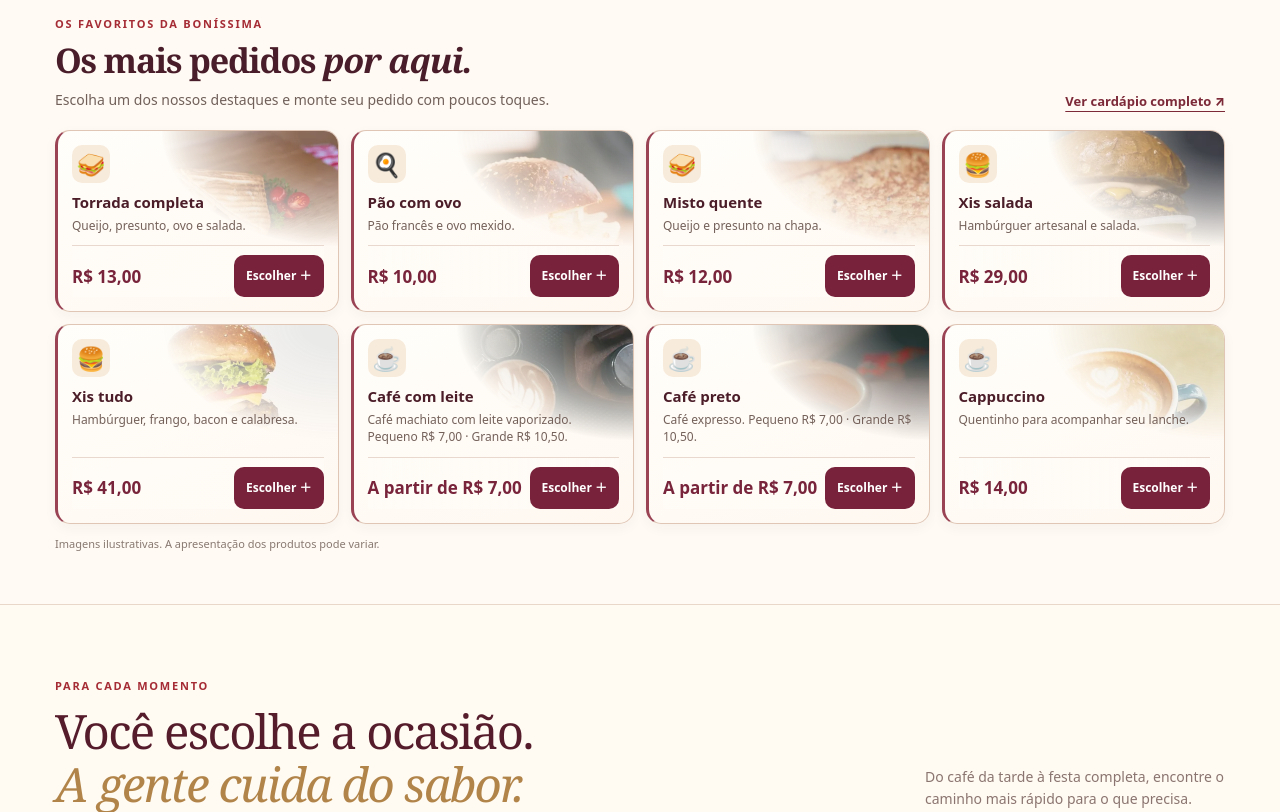
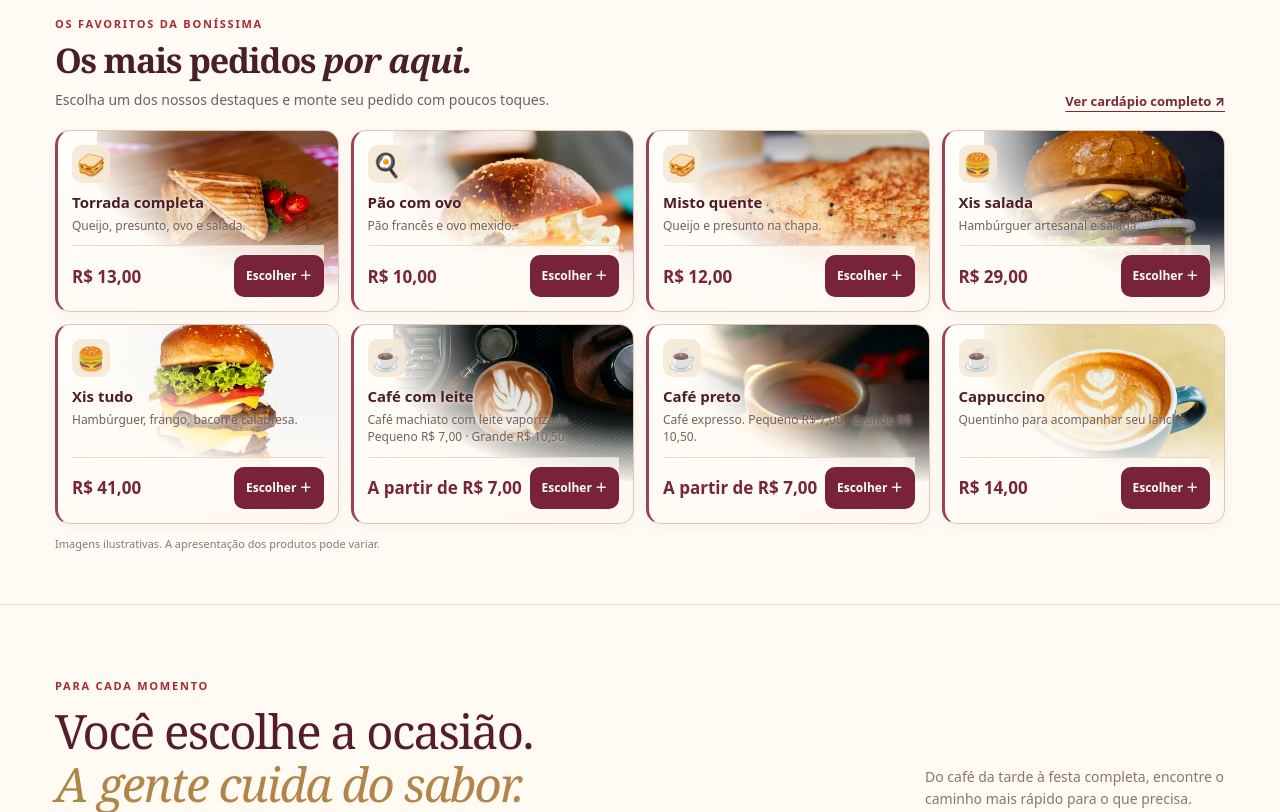
Before and after one commit to jardel3109/agenda20-privacidade, a plain HTML site: page bonissima-bio/cardapio.html in a window 1280 px wide. Shown: the part 1060-1872 px from the top of the page. Drawn offline with Linux system fonts and the light colour scheme.

Commit message:
style(bonissima): reforçar visibilidade das fotos dos 8 destaques

```diff
--- a/bonissima-bio/cardapio.html
+++ b/bonissima-bio/cardapio.html
@@ -216,23 +216,24 @@
 @media(max-width:390px){.featured-card-foot{align-items:stretch;flex-direction:column}.featured-pick{width:100%}}
 </style>
 <style>
-/* Boníssima V4.4 — fotos ilustrativas suaves no canto dos oito destaques */
+/* Boníssima V4.5 — imagens mais nítidas nos oito destaques, sem comprometer a leitura */
 .featured-card{position:relative;isolation:isolate;overflow:hidden}
 .featured-card .featured-photo{
-  position:absolute;z-index:0;top:0;right:0;width:83%;height:150px;
-  display:block;object-fit:cover;object-position:50% 45%;opacity:.88;
+  position:absolute;z-index:0;top:0;right:0;width:86%;height:156px;
+  display:block;object-fit:cover;object-position:50% 45%;opacity:1;
+  filter:saturate(1.2) contrast(1.12);
   pointer-events:none;border:0;border-radius:0;
-  -webkit-mask-image:radial-gradient(ellipse 92% 93% at 100% 0%,#000 18%,transparent 83%);
-  mask-image:radial-gradient(ellipse 92% 93% at 100% 0%,#000 18%,transparent 83%);
+  -webkit-mask-image:radial-gradient(ellipse 108% 102% at 100% 0%,#000 0%,#000 53%,rgba(0,0,0,.9) 63%,rgba(0,0,0,.42) 79%,transparent 100%);
+  mask-image:radial-gradient(ellipse 108% 102% at 100% 0%,#000 0%,#000 53%,rgba(0,0,0,.9) 63%,rgba(0,0,0,.42) 79%,transparent 100%);
 }
 .featured-card > :not(.featured-photo){position:relative;z-index:1}
-.featured-card .featured-symbol{background:#f6e8d7df}
-.featured-card h3,.featured-card p{text-shadow:0 1px 3px rgba(255,251,246,.70)}
-.featured-card-foot{background:linear-gradient(90deg,rgba(255,253,248,.62),rgba(255,251,246,.72));border-radius:0 0 4px 4px;margin-top:auto}
+.featured-card .featured-symbol{background:#f6e8d7e8}
+.featured-card h3,.featured-card p{text-shadow:0 1px 4px rgba(255,251,246,.95)}
+.featured-card-foot{background:linear-gradient(90deg,rgba(255,253,248,.80),rgba(255,251,246,.74));border-radius:0 0 4px 4px;margin-top:auto}
 .featured-photo-note{margin:12px 0 0;color:#887971;font-size:11px;line-height:1.45}
 @media(max-width:760px){
- .featured-card .featured-photo{width:91%;height:125px;opacity:.79}
- .featured-card h3,.featured-card p{text-shadow:0 1px 4px rgba(255,251,246,.95)}
+ .featured-card .featured-photo{width:90%;height:130px;opacity:1}
+ .featured-card h3,.featured-card p{text-shadow:0 1px 4px rgba(255,251,246,1)}
 }
 </style>
 </head>
```
